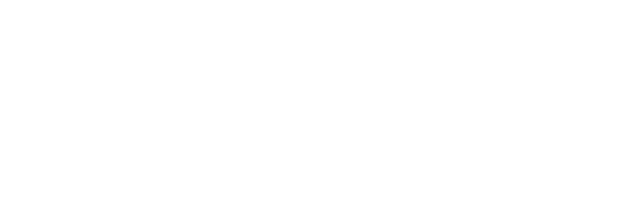
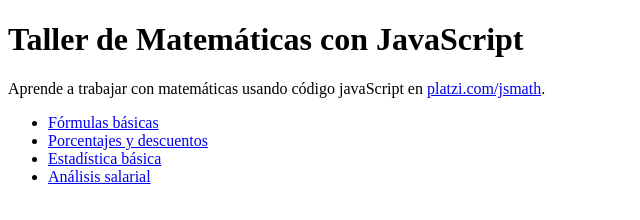
Before and after one commit to ECastro08/jsmatematicas, a plain HTML site: page index.html in a window 1280 px wide. Shown: the whole page, without its empty margins (0-640 px from the left). Drawn offline with Linux system fonts and the light colour scheme.

Commit message:
se crearon los archivos para iniciar el curso

```diff
--- a/index.html
+++ b/index.html
@@ -6,6 +6,27 @@
     <title>Js matematicas y estadistica</title>
 </head>
 <body>
+    <h1>Taller de Matemáticas con JavaScript</h1>
+    <p>
+      Aprende a trabajar con matemáticas usando código javaScript en
+      <a href="https://platzi.com/jsmath">platzi.com/jsmath</a>.
+    </p>
 
+    <ul>
+      <li>
+        <a href="./math.html">Fórmulas básicas</a>
+      </li>
+      <li>
+        <a href="./descuentos.html">Porcentajes y descuentos</a>
+      </li>
+      <li>
+        <a href="./platzimath.html">Estadística básica</a>
+      </li>
+      <li>
+        <a href="./salarios.html">Análisis salarial</a>
+      </li>
+    </ul>
+
+    <script src="./main.js"></script>
 </body>
 </html>
--- /dev/null
+++ b/math.js
@@ -0,0 +1,2 @@
+const ladoCuadrado = 5;
+const perimetroCuadrado = lado * 4;
```
Also changed, not shown: math.html (added, +16 -0 lines), main.js (added).
